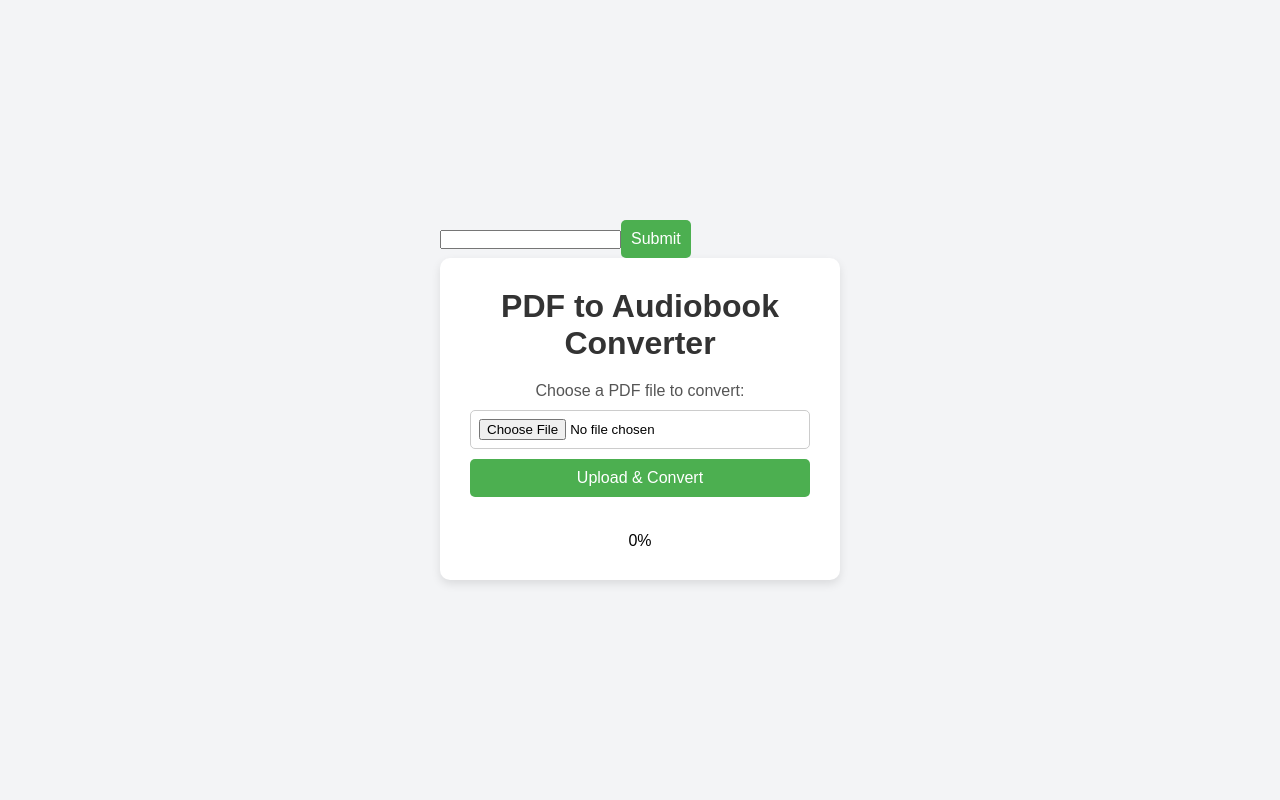
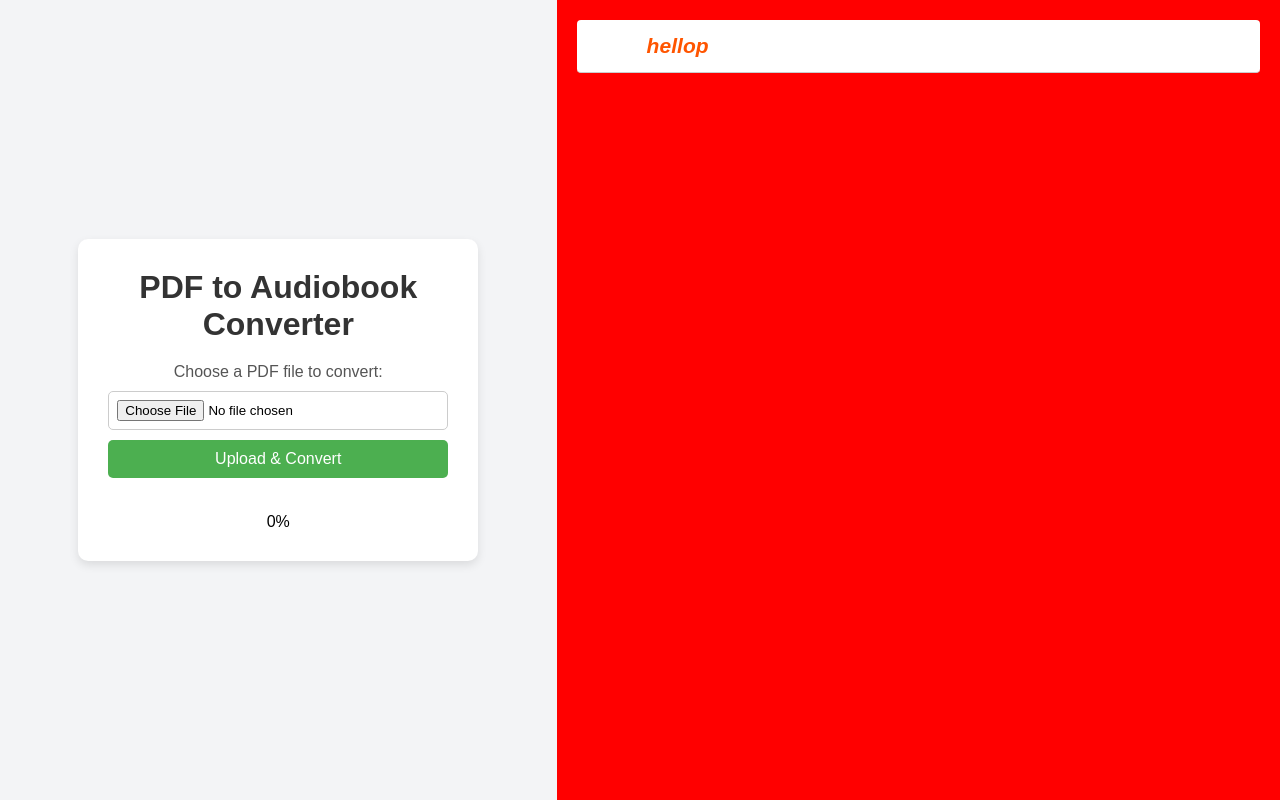
Before and after one commit to Nahome18/AudioBook-Generator, a React (Create React App) app in the folder client/: page / in a window 1280 px wide. Built offline with nearby package versions, Linux system fonts and the light colour scheme.

Commit message:
added sections page

```diff
--- /dev/null
+++ b/client/src/App.css
@@ -0,0 +1,14 @@
+* {
+    box-sizing: border-box;
+  }
+body {
+    margin:0;
+    min-width: 1200px;
+}
+
+.app{
+    display: grid;
+    grid-template-columns: 1fr 1.3fr;
+    height: 100vh;
+    background-color: #f3f4f6
+}
--- a/client/src/App.js
+++ b/client/src/App.js
@@ -1,9 +1,15 @@
 import React from 'react';
 import PdfInput from './components/PdfInPut/PdfInput';
+import './App.css'
+import Sections from './components/Sections/Sections'
 
 
 export default function App() {
   return(
-    <PdfInput />
+    <div className='app'>
+      <PdfInput />
+      <Sections />
+    </div>
+
   )
 }
--- a/client/src/components/PdfInPut/PdfInput.css
+++ b/client/src/components/PdfInPut/PdfInput.css
@@ -5,14 +5,11 @@
     font-family: Arial, sans-serif;
 }
 
-body {
+.pdf-input{
     display: flex;
     justify-content: center;
     align-items: center;
-    height: 100vh;
-    background-color: #f3f4f6
 }
-
 .container {
     text-align: center;
     background-color: #ffffff;
--- a/client/src/components/PdfInPut/PdfInput.js
+++ b/client/src/components/PdfInPut/PdfInput.js
@@ -23,8 +23,6 @@ export default function PdfInput(){
             // Wait for ConvertPdf to resolve and get the extracted text
             const extractedText = await ConvertPdf(file, setText);
 
-            console.log(extractedText);  // This is the extracted text from the PDF
-
             // Now generate the audio URL after the text has been extracted
             const audioFileUrl = `http://localhost:5000/tts/${extractedText}`;
             setAudioUrl(audioFileUrl);
@@ -42,9 +40,9 @@ export default function PdfInput(){
 
 
     return (
-        <div>
-            <input type="text" value={text} onChange={handleTextChange} />
-            <button onClick={handleSubmit}>Submit</button>
+        <div className="pdf-input">
+            {/* <input type="text" value={text} onChange={handleTextChange} />
+            <button onClick={handleSubmit}>Submit</button> */}
             {audioUrl && text && (
                 <div>
                 <button onClick={() => window.location.href = audioUrl}>Download</button>
--- /dev/null
+++ b/client/src/components/Section/Section.css
@@ -0,0 +1,21 @@
+.section {
+    display: grid;
+    grid-template-columns: 50px 1fr 1.5fr 2fr 1.3fr auto; /* Defines columns for image and text */
+    align-items: center; /* Vertically aligns items */
+    margin: 20px;
+    border-radius: 4px;
+    border-bottom: 1px solid #ccc; /* Optional: Divider between cards */
+    background-color: #ffffff;
+    color:#FF5500;
+    padding:5px 20px;
+    transition: transform 0.6s ease;
+    font-size: 14px;
+    line-height: 3em;
+    letter-spacing: 0.005em;
+    word-spacing: 0.05em;
+    font-style: italic;
+    cursor:default;
+  }
+.section:hover{
+transform:scale(1.02)
+}
--- /dev/null
+++ b/client/src/components/Section/Section.js
@@ -0,0 +1,11 @@
+import React from 'react'
+import './Section.css'
+
+export default function Sections({name, download, play}){
+    return(
+        <div className='section'>
+            <h1></h1>
+            <h2>hellop</h2>
+        </div>
+    )
+}
--- /dev/null
+++ b/client/src/components/Sections/Sections.css
@@ -0,0 +1,4 @@
+.sections{
+    background-color: red;
+    width: 100%;
+}
--- /dev/null
+++ b/client/src/components/Sections/Sections.js
@@ -0,0 +1,16 @@
+import React from 'react'
+import './Sections.css'
+import Section from '../Section/Section'
+
+export default function Sections({name, download, play}){
+    return(
+        <div className='sections'>
+            <Section
+                name={name}
+                download={download}
+                play={play}
+            />
+        </div>
+
+    )
+}
```
Also changed, not shown: 1 other file (tests, documents, lock files or other folders).
